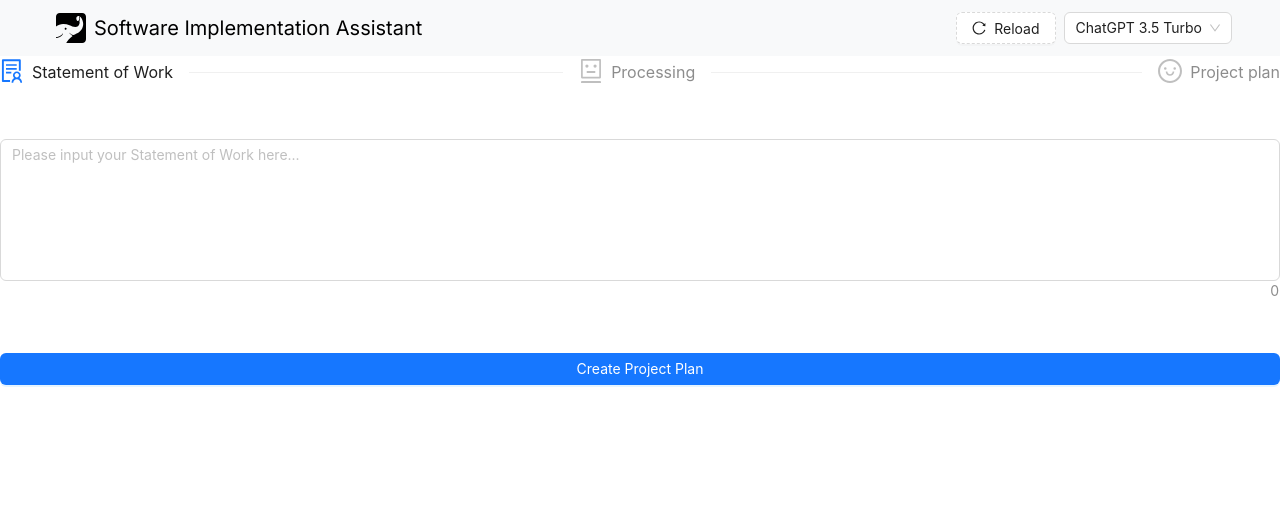
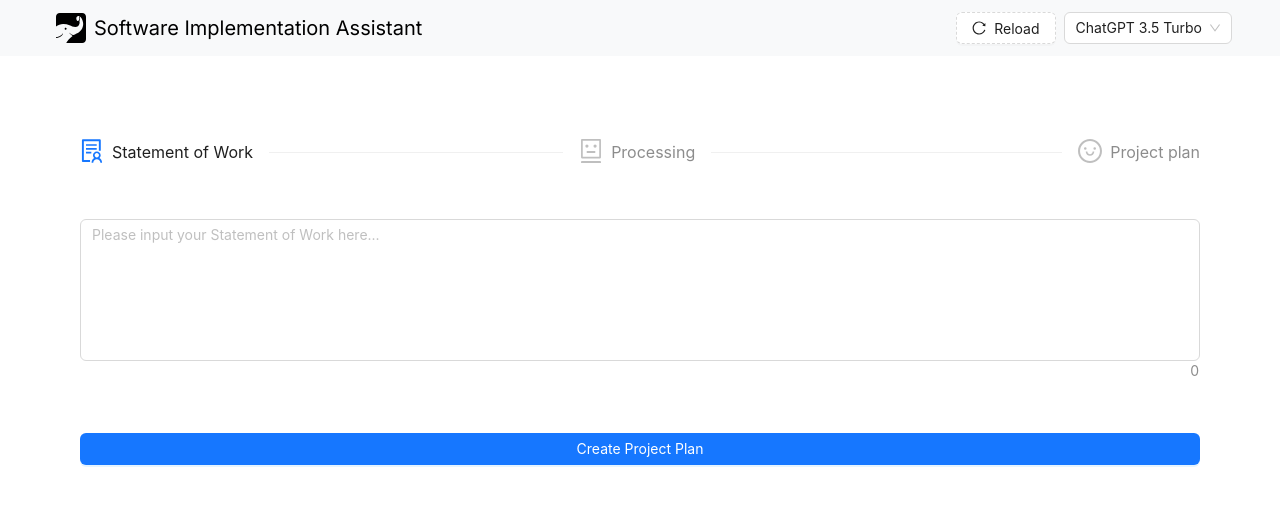
Before and after one commit to petar-v/sia-poc, a Next.js app: page / in a window 1280 px wide. Shown: the top 506 px of the page. Built offline with nearby package versions, Linux system fonts and the light colour scheme; no server answers.

Commit message:
use tailwind outside of main app

```diff
--- a/src/app/appWrapper.tsx
+++ b/src/app/appWrapper.tsx
@@ -40,7 +40,7 @@ export default function AppWrapper({ ApiKey }: AppWrapperProps) {
                     />
                 </Space>
             </Header>
-            <main>
+            <main className="flex flex-col p-20">
                 <App ApiKey={ApiKey} backend={backend}></App>
             </main>
         </>
--- a/src/sia/App.tsx
+++ b/src/sia/App.tsx
@@ -84,7 +84,7 @@ export default function App({ ApiKey, backend }: AppProps) {
     };
 
     return (
-        <div className="flex flex-col p-20">
+        <>
             <Steps
                 className="mb-5"
                 items={[
@@ -114,6 +114,6 @@ export default function App({ ApiKey, backend }: AppProps) {
                 ]}
             />
             {view()}
-        </div>
+        </>
     );
 }
```
